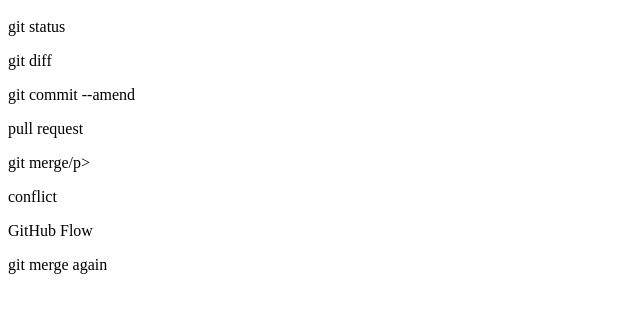
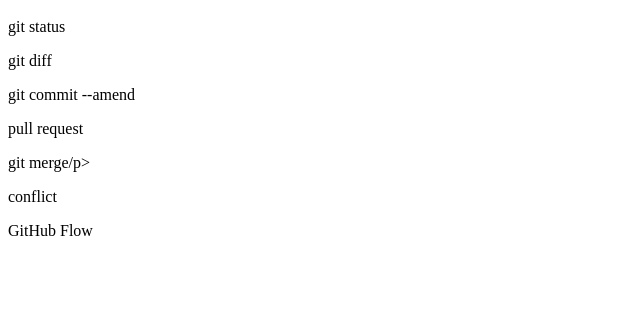
Before and after one commit to KyoroPPP/git_tutorial, a plain HTML site: page index.html in a window 1280 px wide. Shown: the part 57-370 px from the top of the page, without its empty margins (0-640 px from the left). Drawn offline with Linux system fonts and the light colour scheme.

```diff
--- a/index.html
+++ b/index.html
@@ -6,4 +6,3 @@
 <p>git merge/p>
 <p>conflict</p>
 <p>GitHub Flow</p>
-<p>git merge again</p>
```
